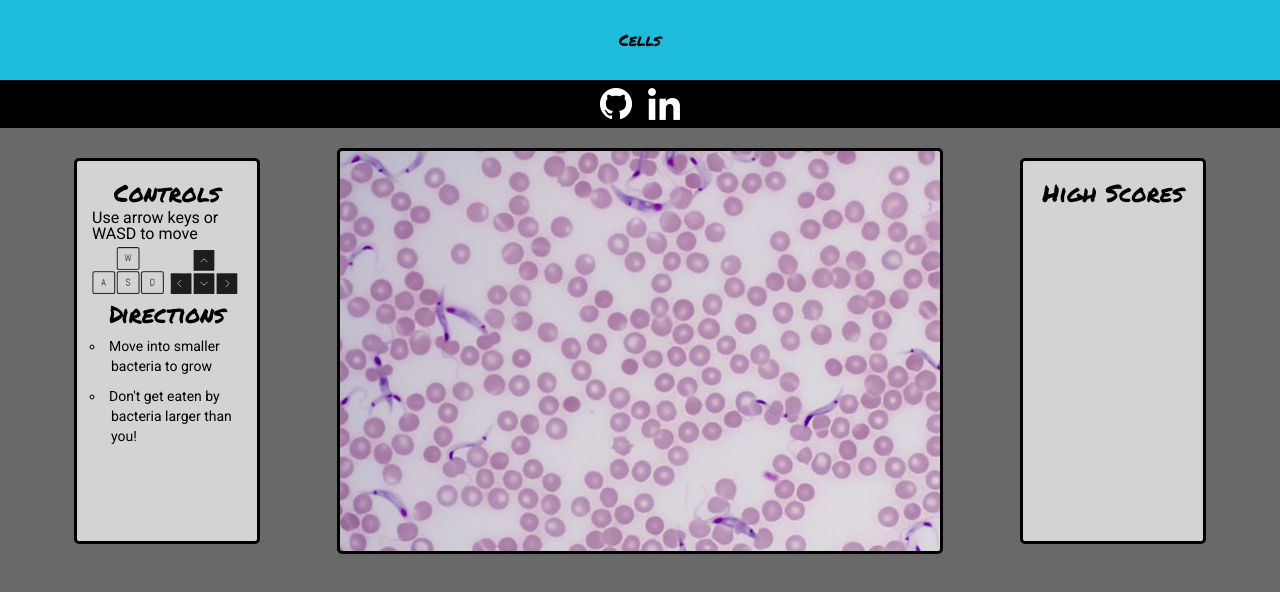
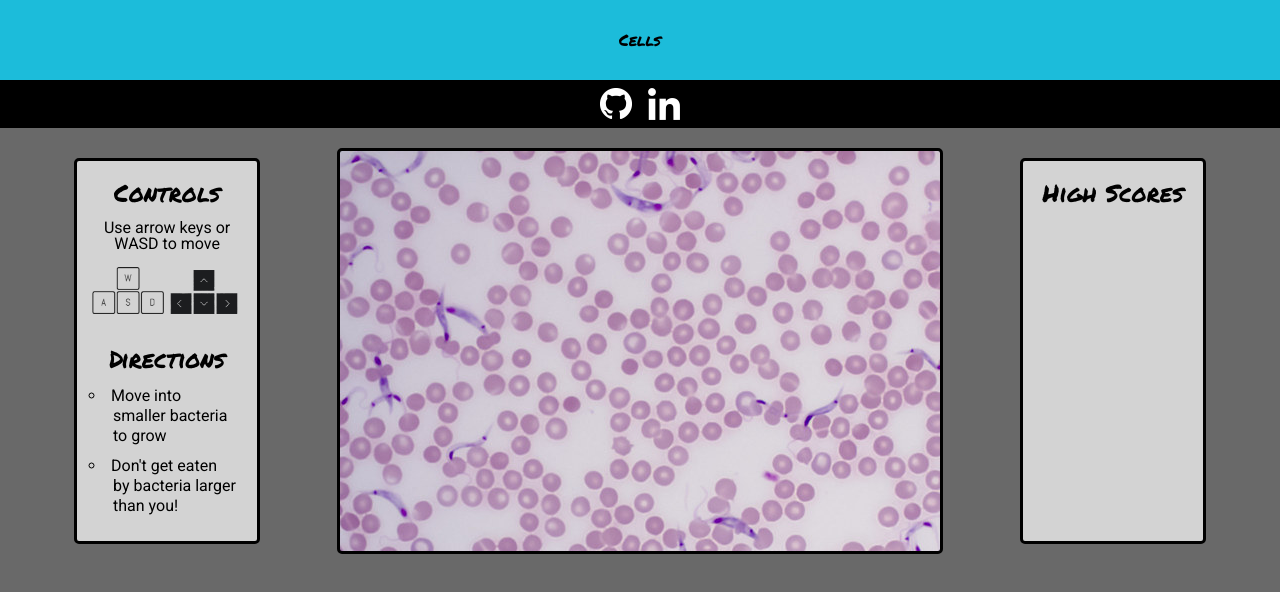
Before and after one commit to baustgen/CellGame, a website built with webpack: page index.html in a window 1280 px wide. Built offline with nearby package versions, Linux system fonts and the light colour scheme.

Commit message:
add padding/resize directions

```diff
--- a/stylesheets/cells.css
+++ b/stylesheets/cells.css
@@ -82,6 +82,11 @@ h2 {
     margin: 5px 0;
 }
 
+.controls p {
+    text-align: center;
+    padding: 10px 0 5px 0;
+}
+
 #wasd img {
     width: 100%;
 }
@@ -94,15 +99,19 @@ h2 {
     width: 48%;
     background-size: contain;
     display: inline-block;
-    margin-top: 5px;
+    margin: 10px 0;
+}
+
+.directions h2 {
+    margin-top: 20px;
 }
 
 .directions-list {
     list-style: circle inside;
     text-indent: -1.5em;
     padding-left: 1em;
-
-    font-size: 14px;
+    margin-top: 10px;
+    font-size: 16px;
 }
 
 .directions-list li {
```
